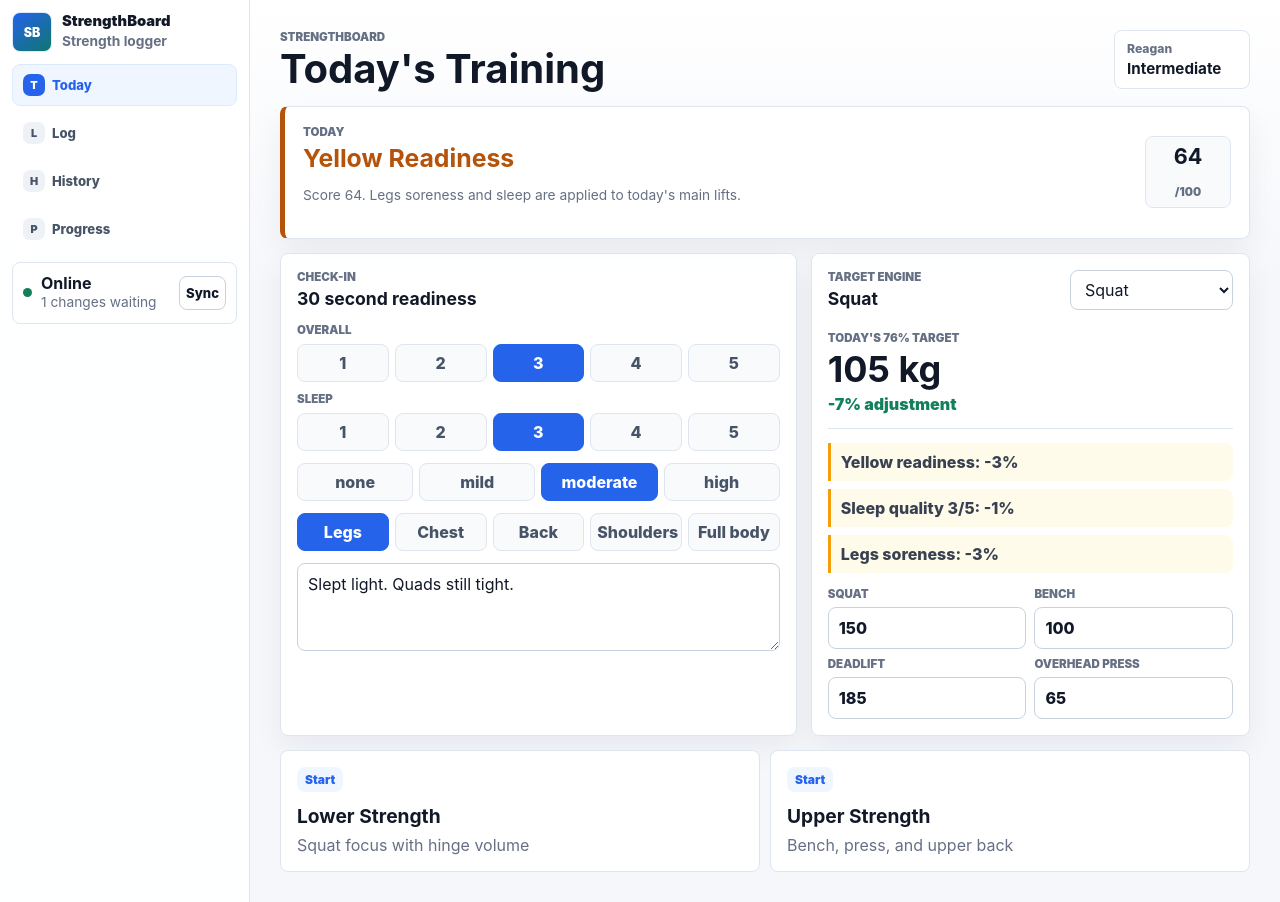
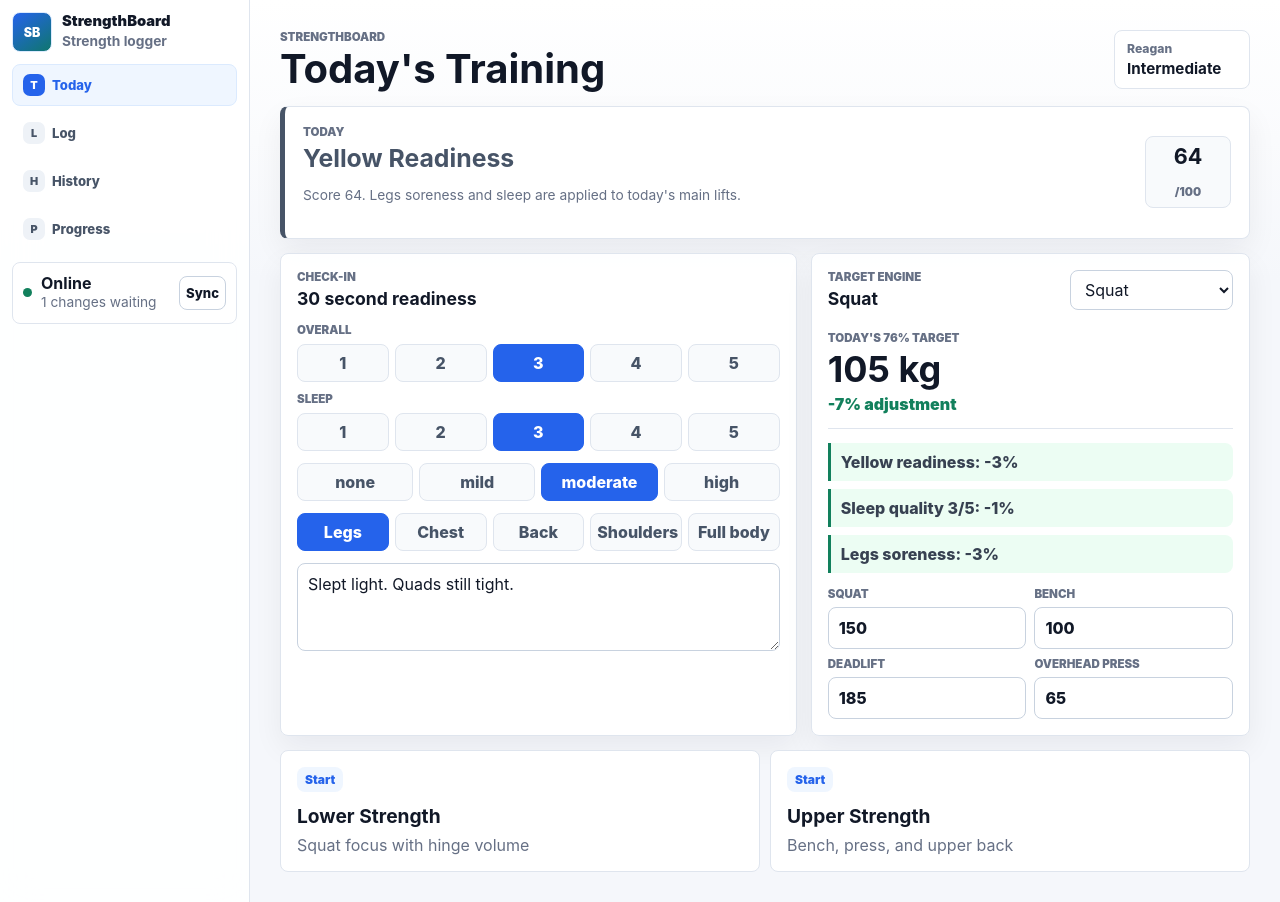
Before and after one commit to reagankangfitness-droid/STR, a React (Vite) app: page / in a window 1280 px wide. Built offline with nearby package versions, Linux system fonts and the light colour scheme.

Commit message:
Limit palette to blue and green

```diff
--- a/src/App.css
+++ b/src/App.css
@@ -14,8 +14,7 @@
   --primary: #2563eb;
   --primary-soft: #eff6ff;
   --success: #12805c;
-  --warning: #b45309;
-  --danger: #c2410c;
+  --success-soft: #ecfdf3;
   --shadow: 0 12px 30px rgba(15, 23, 42, 0.06);
 }
 
@@ -153,7 +152,7 @@ button {
   width: 9px;
   height: 9px;
   border-radius: 50%;
-  background: var(--danger);
+  background: #98a2b3;
 }
 
 .status-dot.online {
@@ -437,9 +436,9 @@ textarea {
 .reason-list li,
 .pr-list li {
   padding: 9px 10px;
-  border-left: 3px solid #f59e0b;
+  border-left: 3px solid var(--success);
   border-radius: 0 8px 8px 0;
-  background: #fffbeb;
+  background: var(--success-soft);
   color: #374151;
   font-weight: 760;
 }
--- a/src/App.tsx
+++ b/src/App.tsx
@@ -104,8 +104,8 @@ const sorenessLabels: Record<SorenessArea, string> = {
 
 const statusTone: Record<ReadinessStatus, string> = {
   green: '#12805c',
-  yellow: '#b45309',
-  red: '#c2410c',
+  yellow: '#475467',
+  red: '#475467',
 }
 
 const exercises: Exercise[] = [
```
